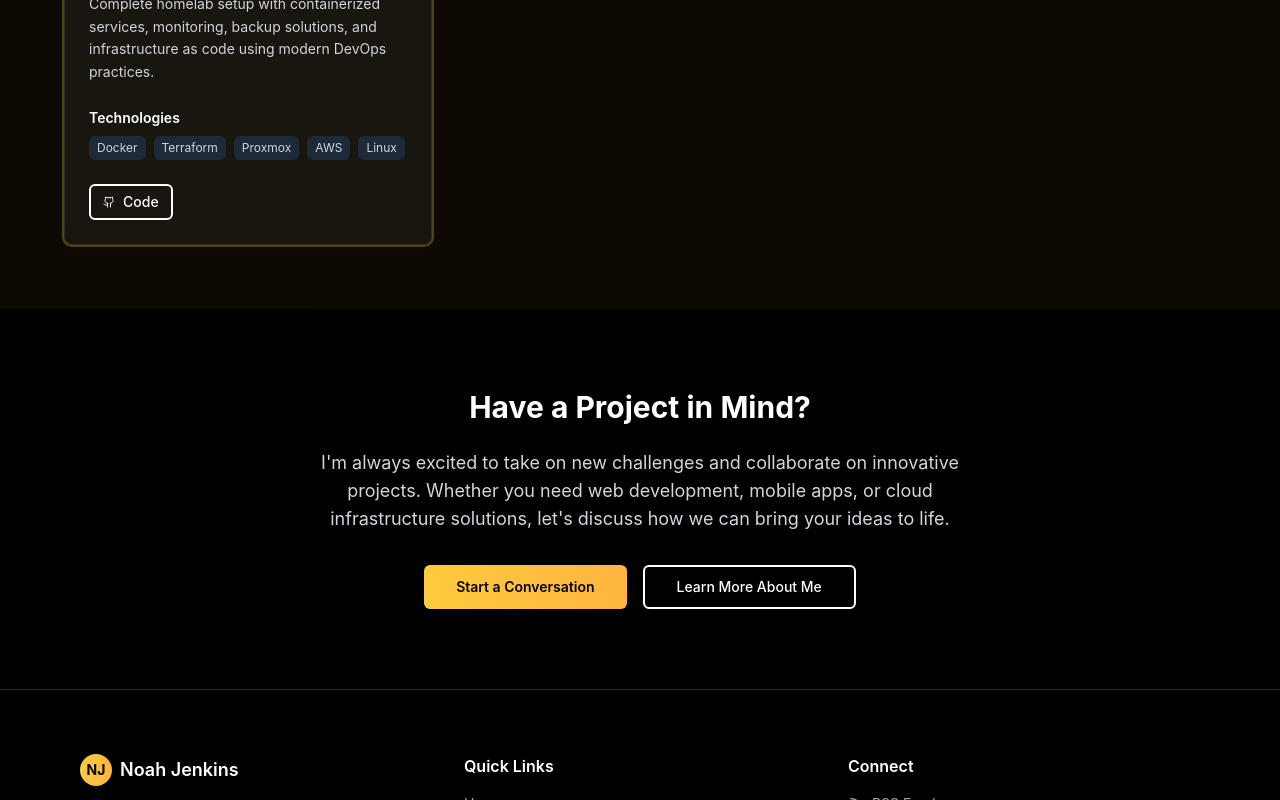
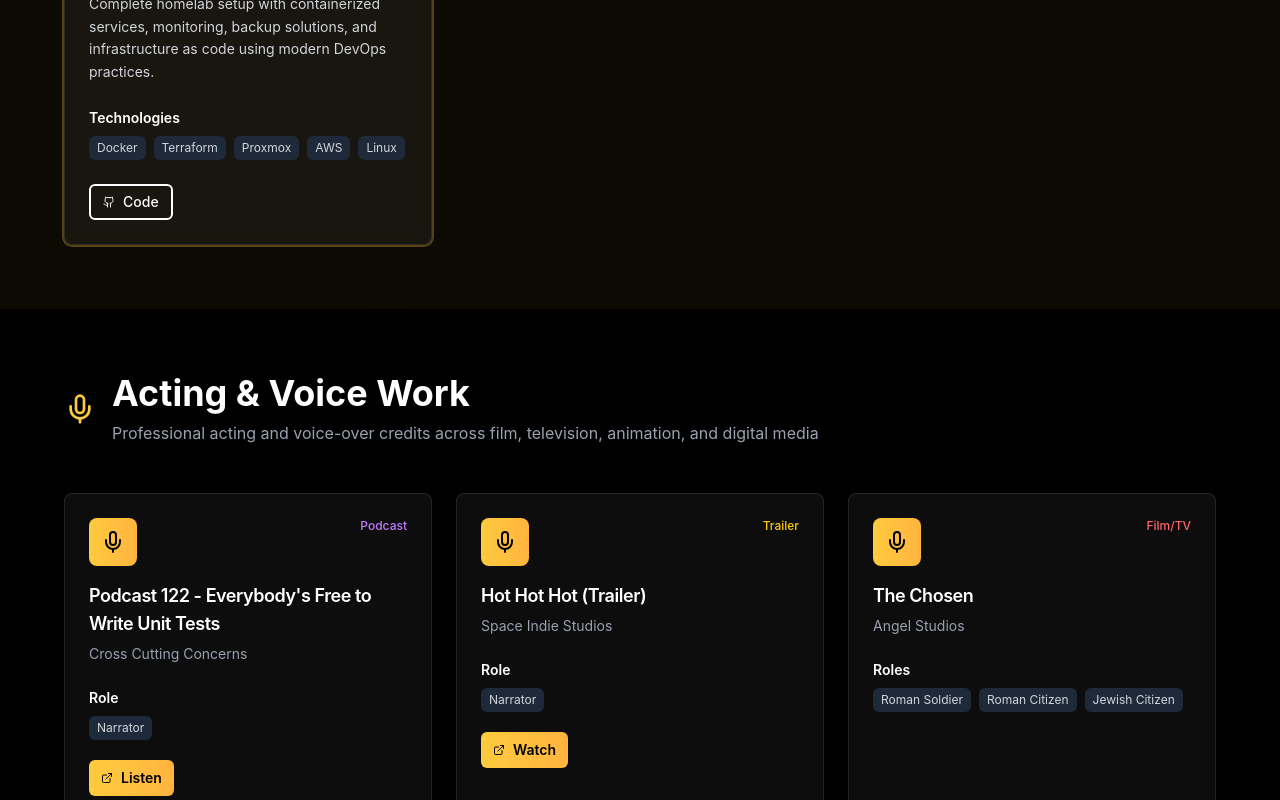
Before and after one commit to NoahJenkins/noahjenkins.com-v2, a Next.js app: page /projects in a window 1280 px wide. Shown: the part 2000-2800 px from the top of the page. Built offline with nearby package versions, Linux system fonts and the light colour scheme.

Commit message:
add voice over projects

```diff
--- a/app/page.tsx
+++ b/app/page.tsx
@@ -170,7 +170,7 @@ export default function HomePage() {
                 icon: Mic,
                 title: "Voice Acting",
                 description: "Professional voice-over work for commercials, audiobooks, and more.",
-                href: "/voices"
+                href: "/projects#acting"
               }
             ].map((item, index) => (
               <ScrollReveal key={item.title} delay={index * 0.2}>
--- a/app/projects/components/projects-content.tsx
+++ b/app/projects/components/projects-content.tsx
@@ -1,7 +1,7 @@
 "use client"
 
 import { motion } from "framer-motion"
-import { Code, Server, ExternalLink, Github, Globe, Smartphone, Cloud } from "lucide-react"
+import { Code, Server, ExternalLink, Github, Globe, Smartphone, Cloud, Mic } from "lucide-react"
 import { ScrollReveal } from "../../../components/animations/scroll-reveal"
 import { Card, CardContent, CardDescription, CardHeader, CardTitle } from "../../../components/ui/card"
 import { Button } from "../../../components/ui/button"
@@ -10,12 +10,21 @@ interface Project {
   id: string
   title: string
   description: string
-  category: "Web/Mobile Development" | "Cloud/Infrastructure"
+  category: "Web/Mobile Development" | "Cloud/Infrastructure" | "Acting/Voice Work"
   technologies: string[]
   liveUrl?: string
   githubUrl?: string
   featured: boolean
   status: "Active" | "In Development" | "Completed"
+}
+
+interface ActingCredit {
+  id: string
+  roles: string[]
+  project: string
+  studio: string
+  type: "Podcast" | "Film/TV" | "Commercial" | "Animation" | "Trailer" | "Video Game"
+  url?: string
 }
 
 const projects: Project[] = [
@@ -93,6 +102,134 @@ const projects: Project[] = [
     status: "Active"
   }
 ]
+
+const actingCredits: ActingCredit[] = [
+  {
+    id: "cross-cutting-concerns",
+    roles: ["Narrator"],
+    project: "Podcast 122 - Everybody's Free to Write Unit Tests",
+    studio: "Cross Cutting Concerns",
+    type: "Podcast",
+    url: "https://open.spotify.com/episode/13E7xbTnoXgWpKtZtXdNso?si=mc8S2QSDRfOS3dmOc4rVoA"
+  },
+  {
+    id: "hot-hot-hot-trailer",
+    roles: ["Narrator"],
+    project: "Hot Hot Hot (Trailer)",
+    studio: "Space Indie Studios",
+    type: "Trailer",
+    url: "https://youtu.be/dU_6qfiDft4?t=1076"
+  },
+  {
+    id: "the-chosen",
+    roles: ["Roman Soldier", "Roman Citizen", "Jewish Citizen"],
+    project: "The Chosen",
+    studio: "Angel Studios",
+    type: "Film/TV"
+  },
+  {
+    id: "ballot-box",
+    roles: ["Burger Spokesman"],
+    project: "The Ballot Box",
+    studio: "Exploration Films",
+    type: "Film/TV",
+    url: "https://www.youtube.com/watch?v=X81YvsItrgY"
+  },
+  {
+    id: "panda-dynasty",
+    roles: ["Adventurer", "The Pilot"],
+    project: "Panda Dynasty",
+    studio: "Space Indie Studios",
+    type: "Video Game"
+  },
+  {
+    id: "sol705",
+    roles: ["Gabriel"],
+    project: "SOL705",
+    studio: "Space Indie Studios",
+    type: "Video Game",
+    url: "https://store.steampowered.com/app/1316770/Sol_705/"
+  }
+]
+
+const ActingCreditCard = ({ credit, index }: { credit: ActingCredit; index: number }) => {
+  const getTypeColor = (type: string) => {
+    switch (type) {
+      case "Podcast":
+        return "text-purple-400"
+      case "Film/TV":
+        return "text-red-400"
+      case "Commercial":
+        return "text-green-400"
+      case "Animation":
+        return "text-blue-400"
+      case "Trailer":
+        return "text-yellow-400"
+      case "Video Game":
+        return "text-cyan-400"
+      default:
+        return "text-gray-400"
+    }
+  }
+
+  return (
+    <ScrollReveal delay={index * 0.1}>
+      <Card className="h-full">
+        <CardHeader>
+          <div className="flex items-start justify-between mb-4">
+            <div className="w-12 h-12 rounded-lg bg-gradient-to-r from-[#fecb3e] to-[#ffb43f] flex items-center justify-center">
+              <Mic className="h-6 w-6 text-black" />
+            </div>
+            <div className="flex items-center space-x-1">
+              <div className={`text-xs font-medium ${getTypeColor(credit.type)}`}>
+                {credit.type}
+              </div>
+            </div>
+          </div>
+          <CardTitle className="text-lg">{credit.project}</CardTitle>
+          <CardDescription className="text-sm text-gray-400">
+            {credit.studio}
+          </CardDescription>
+        </CardHeader>
+        <CardContent>
+          <div className="space-y-3">
+            <div>
+              <h4 className="text-sm font-semibold text-white mb-2">Role{credit.roles.length > 1 ? 's' : ''}</h4>
+              <div className="flex flex-wrap gap-2">
+                {credit.roles.map((role) => (
+                  <span
+                    key={role}
+                    className="px-2 py-1 bg-gray-800 text-xs text-gray-300 rounded-md"
+                  >
+                    {role}
+                  </span>
+                ))}
+              </div>
+            </div>
+
+            {/* Link if available */}
+            {credit.url && (
+              <div className="pt-2">
+                <Button size="sm" asChild>
+                  <a
+                    href={credit.url}
+                    target="_blank"
+                    rel="noopener noreferrer"
+                    className="flex items-center"
+                  >
+                    <ExternalLink className="mr-2 h-3 w-3" />
+                    {credit.type === "Podcast" ? "Listen" :
+                     credit.type === "Video Game" ? "Play" : "Watch"}
+                  </a>
+                </Button>
+              </div>
+            )}
+          </div>
+        </CardContent>
+      </Card>
+    </ScrollReveal>
+  )
+}
 
 const ProjectCard = ({ project, index }: { project: Project; index: number }) => {
   const getCategoryIcon = (category: string) => {
@@ -232,6 +369,10 @@ export function ProjectsContent() {
                 <Server className="h-5 w-5 text-[#fecb3e]" />
                 <span>Cloud & Infrastructure</span>
               </div>
+              <div className="flex items-center space-x-2 text-gray-400">
+                <Mic className="h-5 w-5 text-[#fecb3e]" />
+                <span>Acting & Voice Work</span>
+              </div>
             </div>
           </motion.div>
         </div>
@@ -287,6 +428,31 @@ export function ProjectsContent() {
         </div>
       </section>
 
+      {/* Acting/Voice Work Section */}
+      <section id="acting" className="py-16 px-4">
+        <div className="max-w-6xl mx-auto">
+          <ScrollReveal>
+            <div className="flex items-center mb-12">
+              <Mic className="h-8 w-8 text-[#fecb3e] mr-4" />
+              <div>
+                <h2 className="text-3xl md:text-4xl font-bold text-white">
+                  Acting & Voice Work
+                </h2>
+                <p className="text-gray-400 mt-2">
+                  Professional acting and voice-over credits across film, television, animation, and digital media
+                </p>
+              </div>
+            </div>
+          </ScrollReveal>
+
+          <div className="grid grid-cols-1 md:grid-cols-2 lg:grid-cols-3 gap-6">
+            {actingCredits.map((credit, index) => (
+              <ActingCreditCard key={credit.id} credit={credit} index={index} />
+            ))}
+          </div>
+        </div>
+      </section>
+
       {/* Call to Action */}
       <ScrollReveal>
         <section className="py-20 px-4 text-center">
```
